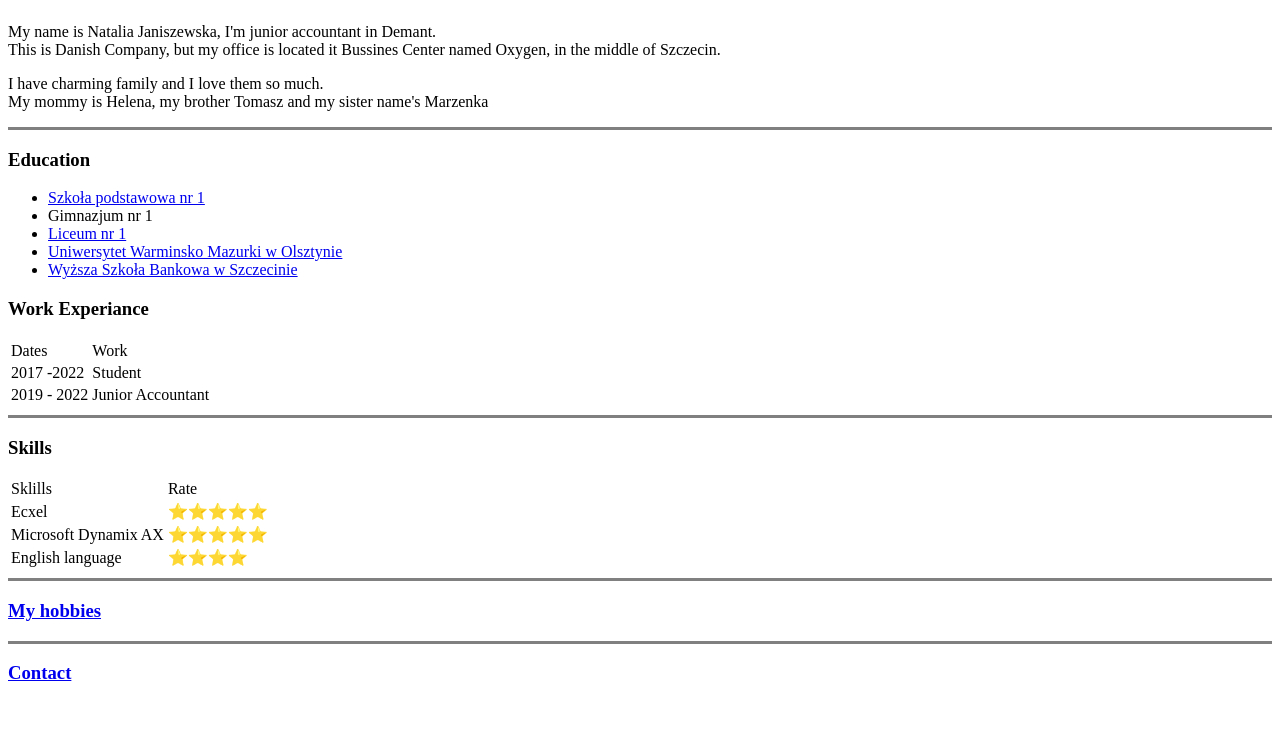
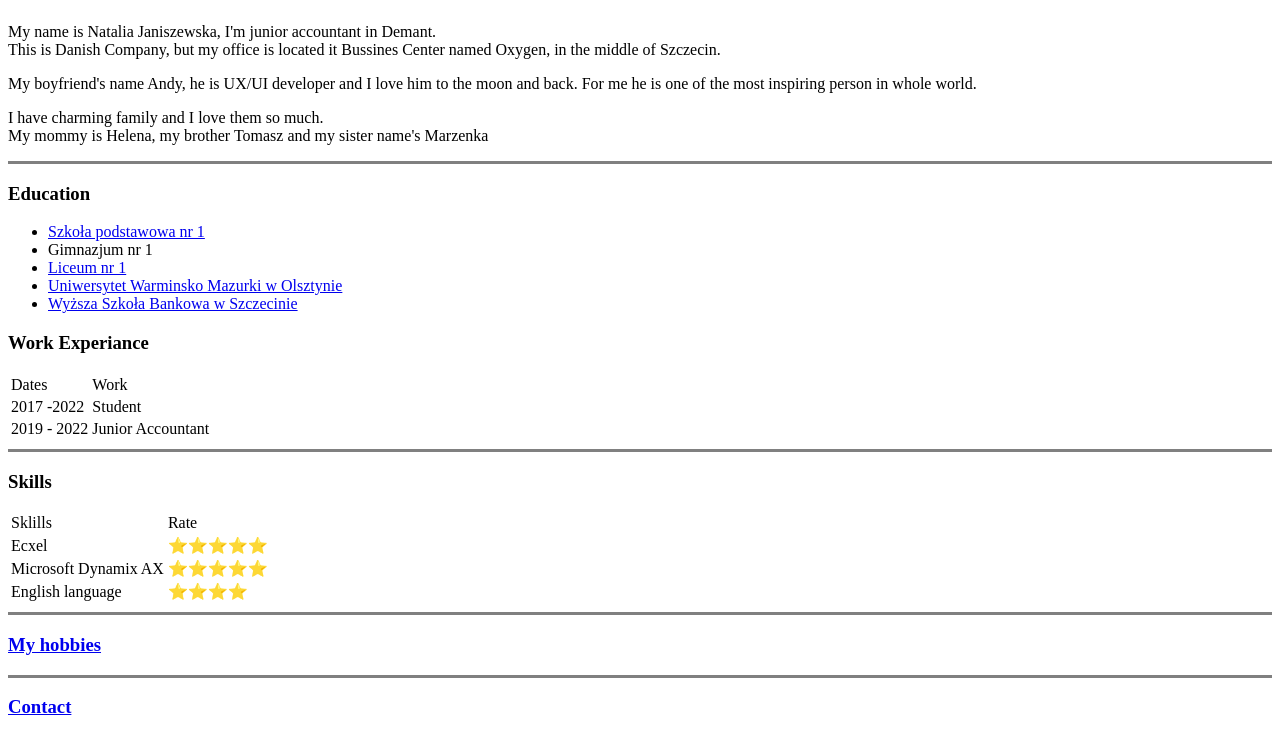
Before and after one commit to NataliaJaniszewska/CV, a plain HTML site: page index.html in a window 1280 px wide. Shown: the part 1098-1835 px from the top of the page. Before the commit the page ends 1801 px from the top, so only its background shows below. Drawn offline with Linux system fonts and the light colour scheme.

Commit message:
Update index.html

```diff
--- a/index.html
+++ b/index.html
@@ -20,6 +20,7 @@
     </table>
     <p>My name is Natalia Janiszewska, I'm junior accountant in Demant.
       <br>This is Danish Company, but my office is located it Bussines Center named Oxygen, in the middle of Szczecin.</p>
+    <p> My boyfriend's name Andy, he is UX/UI developer and I love him to the moon and back. For me he is one of the most inspiring person in whole world.</p>
     <p>I have charming family and I love them so much. <br>My mommy is Helena, my brother Tomasz and my sister name's Marzenka</p>
     <hr size ="3" noshade >
     <h3>Education</h3>
```
